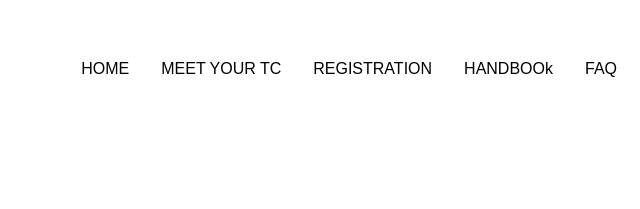
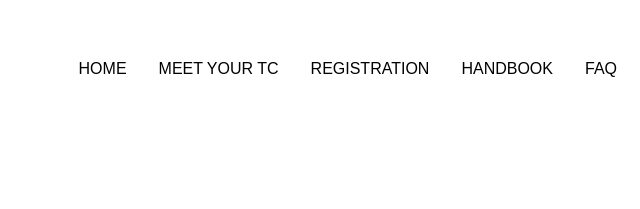
Before and after one commit to jvl4422/qcomputingorientation, a plain HTML site: page index.html in a window 1280 px wide. Shown: the top 209 px of the page, 495-1135 px from the left. Drawn offline with nearby package versions, Linux system fonts and the light colour scheme.

Commit message:
Fixed nav bar lowercase k

```diff
--- a/index.html
+++ b/index.html
@@ -34,7 +34,7 @@
                 <li>
                     <a class="nav-option" href="registration.html">REGISTRATION</a>
                 <li>
-                    <a class="nav-option" href="handbook.html">HANDBOOk</a>
+                    <a class="nav-option" href="handbook.html">HANDBOOK</a>
                 <li>
                     <a class="nav-option" href="faq.html">FAQ</a>
             </ul>
```
Also changed, not shown: coming-soon.html (+0 -1 lines), faq.html (+1 -1 lines), meet-your-tc.html (+1 -1 lines), registration.html (+1 -1 lines).
